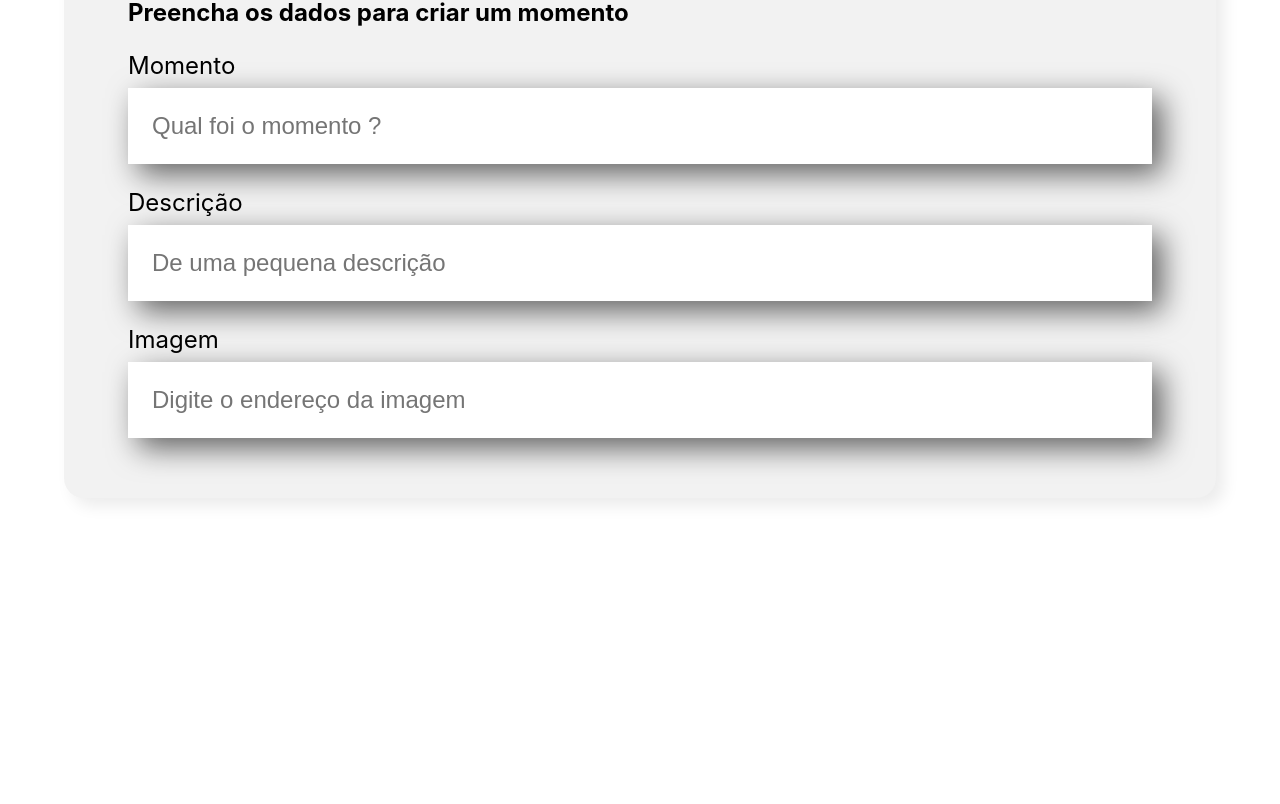
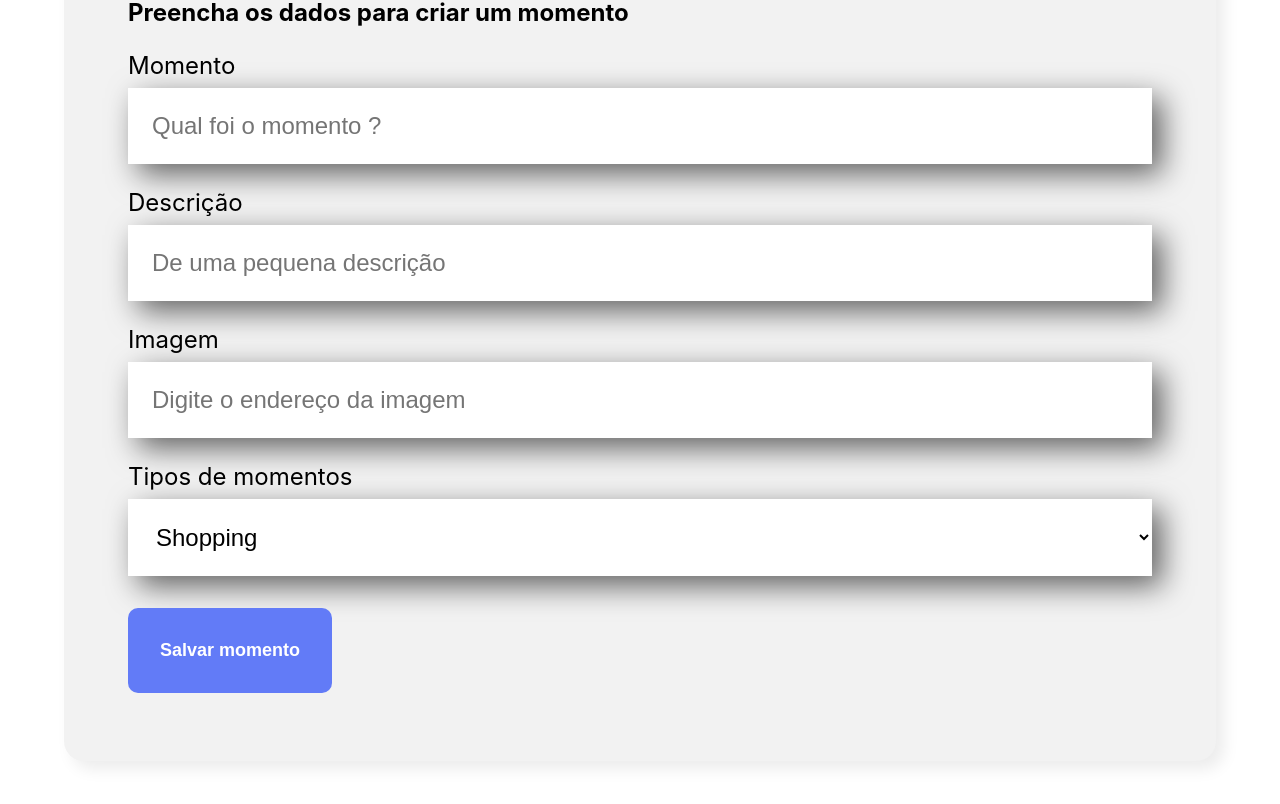
Before and after one commit to SandroCunha1/Tomate, a JavaScript app: page / in a window 1280 px wide. Shown: the part 636-1440 px from the top of the page. Before the commit the page ends 1214 px from the top, so only its background shows below. Built offline with nearby package versions, Linux system fonts and the light colour scheme; the HTML template or start-up script is replaced by a standard one.

Commit message:
Adicionado Form com o necessário para salvar um "momento" ainda inoperante

```diff
--- a/src/components/Banner/Banner.css
+++ b/src/components/Banner/Banner.css
@@ -1,10 +1,7 @@
+
+
 .banner{
-    background: linear-gradient(135.76deg, #79434D 30.22%, #BD576A 70.23%, #9F1730 97.59%);
-    text-align: center;
-
+    max-width: 100%;
+    width: 100vw;
+    min-height: 200px;
 }
-
-.banner img{
-    max-width: 100%;
-
-}
--- a/src/components/Banner/index.js
+++ b/src/components/Banner/index.js
@@ -3,8 +3,8 @@ import "./Banner.css"
 
 function Banner(){
    return (
-    <header className="banner">
-    <img src="/imagens/frame.png" alt="Banner principal da página Organo."/>
+    <header>
+    <img className="banner" src="/imagens/frame.png" alt="Banner principal da página Organo."/>
     </header>
 
     )
--- /dev/null
+++ b/src/components/Botao/Botao.css
@@ -0,0 +1,16 @@
+.botao{
+    background-color: #627Bf7;
+    border-radius: 10px;
+    font-weight: 700;
+    font-size: 18px;
+    padding: 32px;
+    border: none;
+    cursor: pointer;
+    color: #FFF;
+    margin: 32px 0;
+    transition: 0.5s;
+}
+.botao:hover{
+    color: #95FFD4;
+    background-color: #6e83eb;
+}
--- /dev/null
+++ b/src/components/Botao/index.js
@@ -0,0 +1,8 @@
+import './Botao.css'
+
+const Botao = (props) => {
+    return (
+        <button className='botao'>{props.children}</button>
+    )
+}
+export default Botao
--- a/src/components/Formulario/index.js
+++ b/src/components/Formulario/index.js
@@ -1,7 +1,17 @@
+import Botao from '../Botao'
 import CampoTexto from '../CampoTexto'
+import ListaSuspensa from '../ListaSuspensa'
 import './Formulario.css'
 
 const Formulario = () => {
+    const times = [
+        'Shopping',
+        'Viagens',
+        'Social',
+        'Em casa',
+        'Restaurantes',
+        'Aniversários'
+    ]
     return (
         <section className='formulario'>
             <form>
@@ -9,6 +19,8 @@ const Formulario = () => {
                 <CampoTexto label="Momento" placeholder="Qual foi o momento ?" />
                 <CampoTexto label="Descrição" placeholder="De uma pequena descrição" />
                 <CampoTexto label="Imagem" placeholder="Digite o endereço da imagem" />
+                <ListaSuspensa label="Tipos de momentos"itens={times}/>
+                <Botao>Salvar momento</Botao>
             </form>
         </section>
     )
--- /dev/null
+++ b/src/components/ListaSuspensa/ListaSuspensa.css
@@ -0,0 +1,14 @@
+label{
+    display: block;
+    font-size: 24px;
+    margin-bottom: 8px;
+}
+select{
+    border: 0px;
+    background-color: #FFF;
+    box-shadow: 10px 10px 30px rgba(0, 0, 0, 0.6);
+    width: 100%;
+    padding: 24px;
+    font-size: 24px;
+    box-sizing: border-box;
+}
--- /dev/null
+++ b/src/components/ListaSuspensa/index.js
@@ -0,0 +1,14 @@
+import './ListaSuspensa.css'
+
+const ListaSuspensa = (props) => {
+   return (
+    <div>
+        <label>{props.label}</label>
+        <select>
+            {props.itens.map(item => <option key={item}>{item}</option>)}
+        </select>
+    </div>
+   )
+}
+
+export default ListaSuspensa
```
